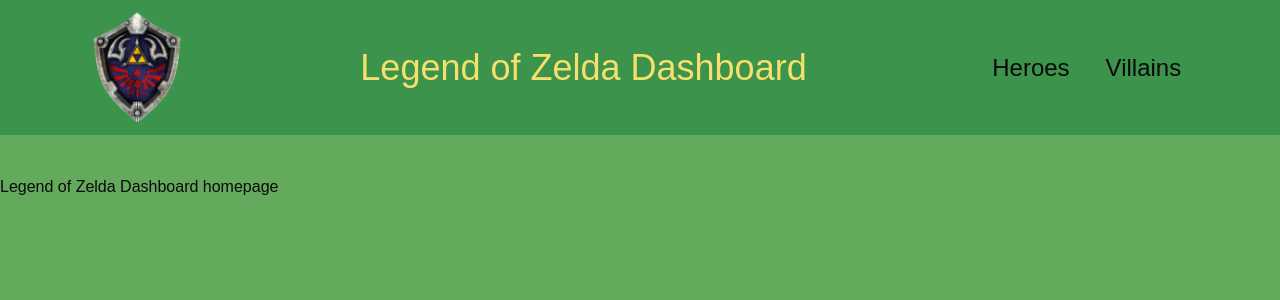
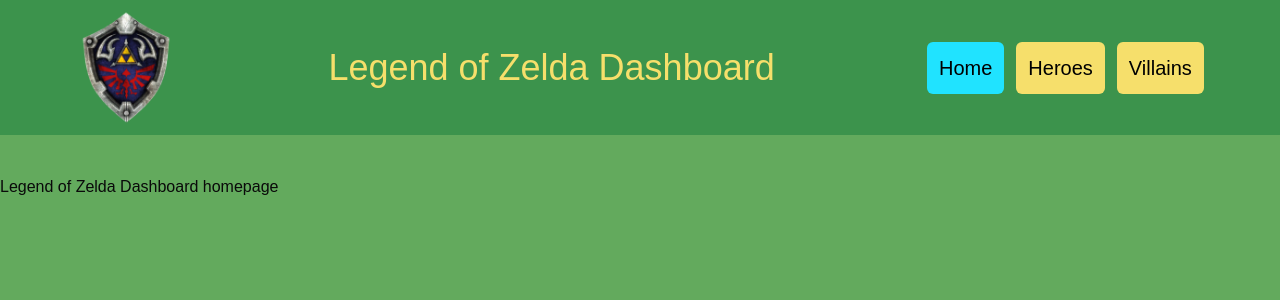
Before and after one commit to tchestnut85/zelda-dashboard, a Next.js app: page / in a window 1280 px wide. Shown: the top 300 px of the page. Built offline with nearby package versions, Linux system fonts and the light colour scheme; a web font is replaced by a local one.

Commit message:
update nav items and colors

```diff
--- /dev/null
+++ b/app/components/BackButton.tsx
@@ -0,0 +1,5 @@
+import ButtonLink from './ButtonLink';
+
+export default function BackButton() {
+  return <ButtonLink href="/" text="Back to Hyrule!" className="p-3" />;
+}
--- /dev/null
+++ b/app/components/ButtonLink.tsx
@@ -0,0 +1,26 @@
+'use client';
+
+import Link from 'next/link';
+import { usePathname } from 'next/navigation';
+
+export default function ButtonLink({
+  href,
+  text,
+  className,
+}: {
+  href: string;
+  text: string;
+  className?: string;
+}) {
+  const route = usePathname();
+  const isCurrentRoute = route === href;
+
+  return (
+    <Link
+      href={href}
+      className={`hover:cursor-pointer text-black text-xl hover:bg-twilight-yellow focus:bg-twilight-yellow rounded-sm ${isCurrentRoute ? 'bg-sheikahslate-blue' : 'bg-warriors-yellow'} ${className ?? ''}`}
+    >
+      <p>{text}</p>
+    </Link>
+  );
+}
--- a/app/components/NavItem.tsx
+++ b/app/components/NavItem.tsx
@@ -2,7 +2,7 @@
   NavigationMenuItem,
   NavigationMenuLink,
 } from '@/components/ui/navigation-menu';
-import Link from 'next/link';
+import ButtonLink from './ButtonLink';
 
 export default function NavItem({
   href,
@@ -13,11 +13,8 @@
 }) {
   return (
     <NavigationMenuItem>
-      <NavigationMenuLink
-        className="text-2xl hover:bg-warriors-yellow rounded-md"
-        asChild
-      >
-        <Link href={href}>{label}</Link>
+      <NavigationMenuLink asChild>
+        <ButtonLink href={href} text={label} />
       </NavigationMenuLink>
     </NavigationMenuItem>
   );
--- a/app/error.tsx
+++ b/app/error.tsx
@@ -1,9 +1,12 @@
 'use client';
+
+import BackButton from './components/BackButton';
 
 export default function Error() {
   return (
     <div className="flex flex-col items-center gap-5">
       <h2 className="text-2xl">There was an error...</h2>
+      <BackButton />
     </div>
   );
 }
--- a/app/globals.css
+++ b/app/globals.css
@@ -80,6 +80,9 @@
   --color-wind-yellow: #f4e31c;
   --color-warriors-green: #63aa5d;
   --color-warriors-yellow: #f6df6b;
+  --color-skyward-green: linear-gradient(#93cb85 40%, #7bb656 75%);
+  --color-skyward-gold: linear-gradient(#fff59c 40%, #e6be43 75%);
+  --color-sheikahslate-blue: #20e3ff;
 }
 
 @theme inline {
--- a/app/layout.tsx
+++ b/app/layout.tsx
@@ -48,6 +48,7 @@
           </h1>
           <NavigationMenu className="flex items-center rounded-xs">
             <NavigationMenuList className="flex gap-3">
+              <NavItem href="/" label="Home" />
               <NavItem href="/heroes" label="Heroes" />
               <NavItem href="/villains" label="Villains" />
             </NavigationMenuList>
--- a/app/not-found.tsx
+++ b/app/not-found.tsx
@@ -1,14 +1,10 @@
-import Link from 'next/link';
+import BackButton from './components/BackButton';
 
 export default function NotFound() {
   return (
     <main className="flex flex-col items-center gap-5">
       <h2 className="text-2xl">404 - Page Not Found...</h2>
-      <Link href="/">
-        <p className="text-xl text-warriors-green bg-warriors-yellow font-bold p-3 rounded-sm">
-          Back to Hyrule!
-        </p>
-      </Link>
+      <BackButton />
     </main>
   );
 }
```
